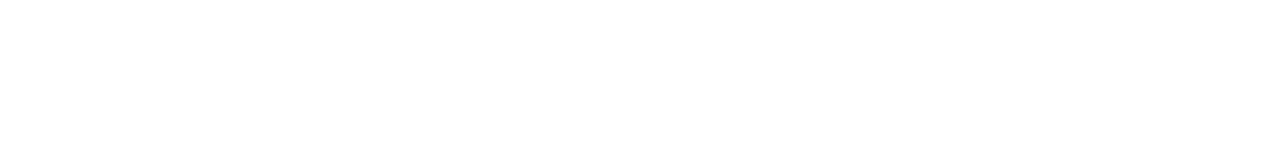
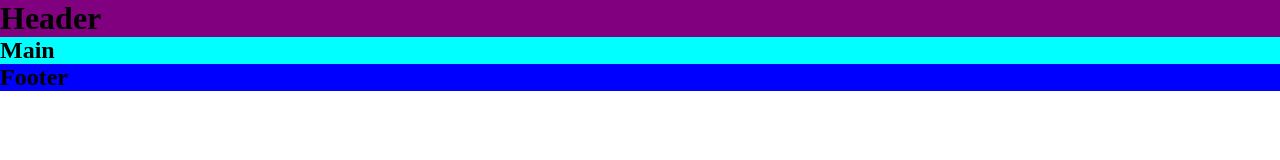
Before and after one commit to llcain/CSS, a website: page grid-practice.html in a window 1280 px wide. Drawn offline with Linux system fonts and the light colour scheme.

Commit message:
Created grid container

```diff
--- /dev/null
+++ b/grid-practice.css
@@ -0,0 +1,21 @@
+* {
+    margin: 0;
+    padding: 0;
+    box-sizing: border-box;
+}
+
+.grid-container {
+    display: grid;
+}
+
+.header {
+    background-color: purple;
+}
+
+.main {
+    background-color: aqua;
+}
+
+.footer {
+    background-color: blue;
+}
--- a/grid-practice.html
+++ b/grid-practice.html
@@ -4,8 +4,20 @@
     <meta charset="UTF-8">
     <meta name="viewport" content="width=device-width, initial-scale=1.0">
     <title>Grid</title>
+    <link rel="stylesheet" href="grid-practice.css">
 </head>
 <body>
 
+    <div class="grid-container">
+        <header class="header">
+            <h1>Header</h1>
+        </header>
+        <main class="main">
+            <h2>Main</h2>
+        </main>
+        <footer class="footer">
+            <h2>Footer</h2>
+        </footer>
+    </div>
 </body>
 </html>
```
